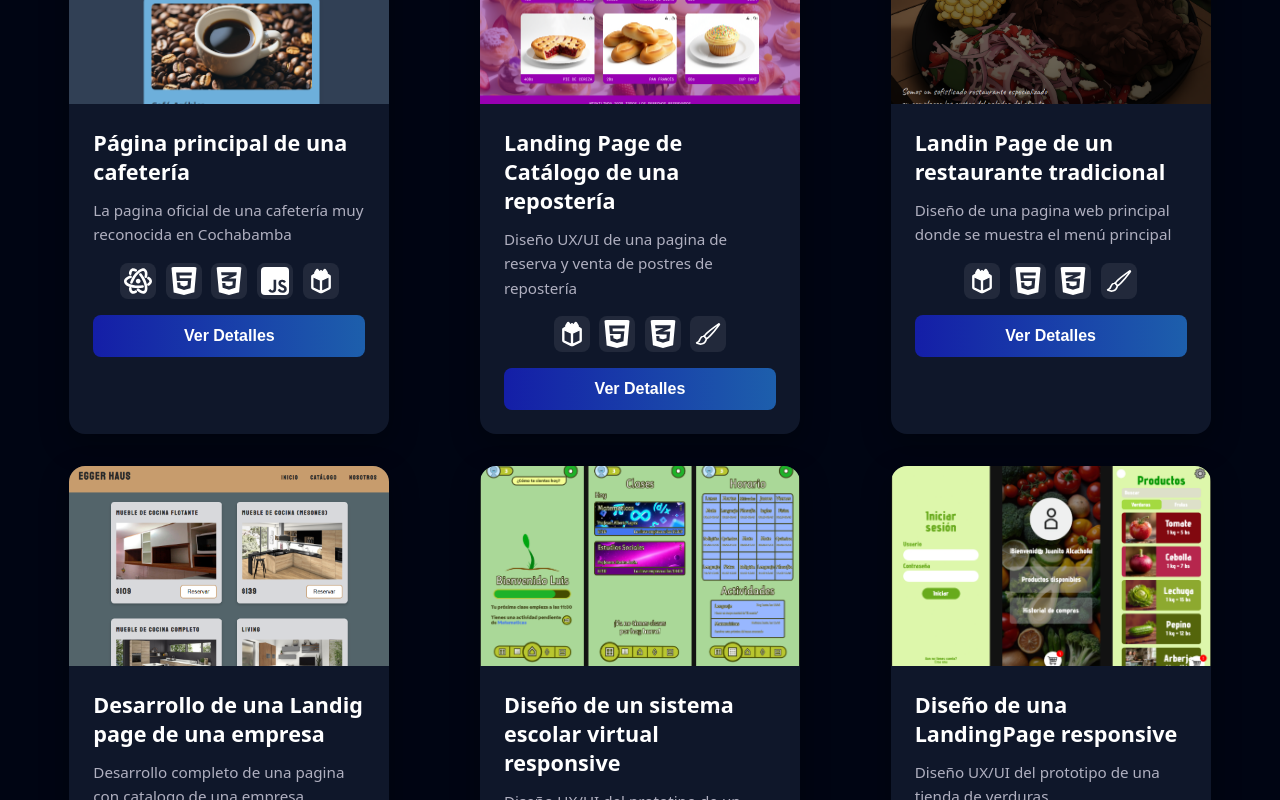
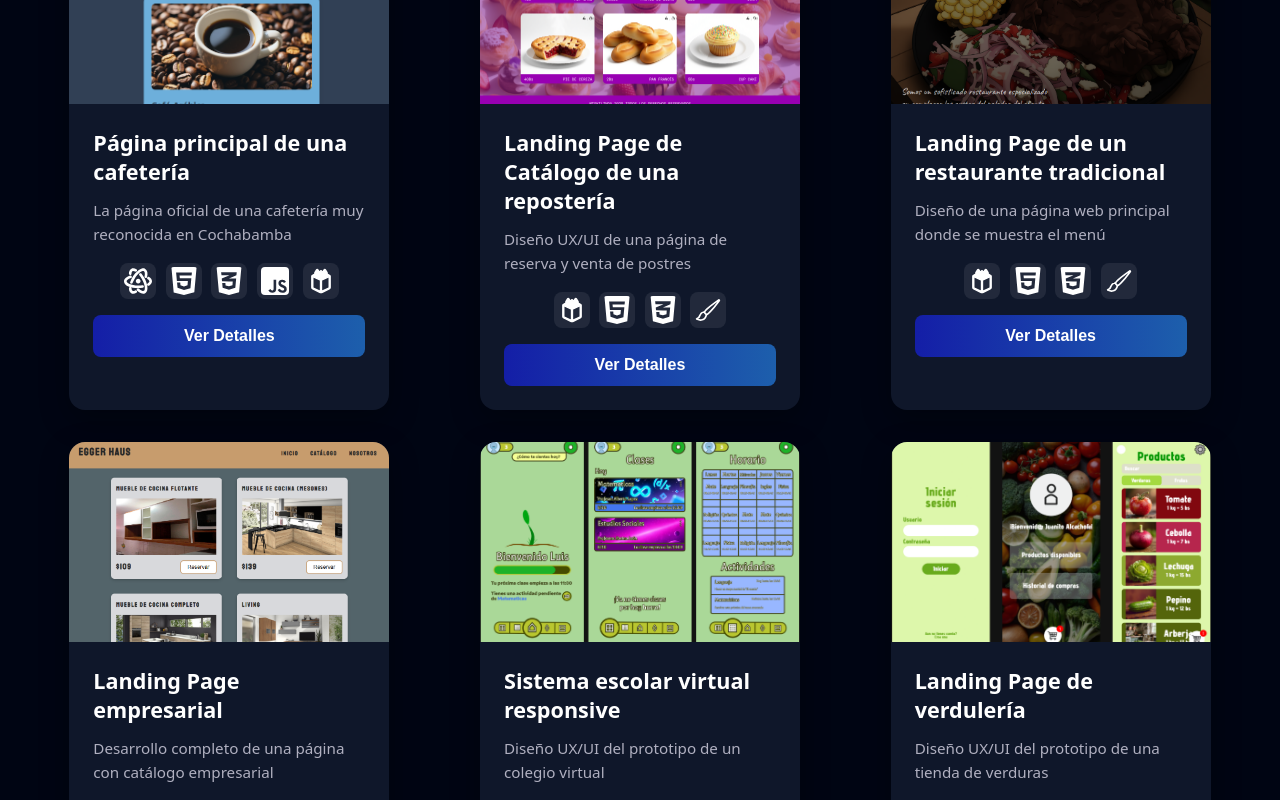
Before and after one commit to cardozoluisfernando2175-web/mi-portfolio-react, a React (Vite) app: page / in a window 1280 px wide. Shown: the part 1720-2520 px from the top of the page. Built offline with nearby package versions, Linux system fonts and the light colour scheme.

Commit message:
Fix assets paths for production

```diff
--- a/src/components/Productos.jsx
+++ b/src/components/Productos.jsx
@@ -1,14 +1,32 @@
 import { useState } from "react";
 import "../styles/Productos.css";
 import ModalProducto from "./ModalProducto";
+
+/* ===== IMÁGENES DE PROYECTOS ===== */
+import cafeteria from "../assets/cafeteria.png";
+import catalogo from "../assets/CATALOGO.png";
+import papillon from "../assets/papillon.png";
+import heggerhaus from "../assets/heggerhaus.png";
+import school from "../assets/school.png";
+import verdureria from "../assets/verdureria.png";
+
+/* ===== ICONOS DE TECNOLOGÍAS ===== */
+import reactIcon from "../assets/react.svg";
+import htmlIcon from "../assets/html.svg";
+import cssIcon from "../assets/css.svg";
+import jsIcon from "../assets/js.svg";
+import penpotIcon from "../assets/penpot.svg";
+import infiniteIcon from "../assets/infinite-painter.svg";
+import responsiveIcon from "../assets/responsive-devices.svg";
+import phpIcon from "../assets/php.svg";
 
 const productos = [
     {
         id: 1,
         nombre: "Página principal de una cafetería",
-        descripcion: "La pagina oficial de una cafetería muy reconocida en Cochabamba",
-        tecnologias: ["react.svg", "html.svg", "css.svg", "js.svg", "penpot.svg"],
-        imagen: "cafeteria.png",
+        descripcion: "La página oficial de una cafetería muy reconocida en Cochabamba",
+        tecnologias: [reactIcon, htmlIcon, cssIcon, jsIcon, penpotIcon],
+        imagen: cafeteria,
         fecha: "2024",
         cliente: "Cafimochi central",
         estado: "Finalizado",
@@ -17,57 +35,57 @@ const productos = [
     {
         id: 2,
         nombre: "Landing Page de Catálogo de una repostería",
-        descripcion: "Diseño UX/UI de una pagina de reserva y venta de postres de repostería",
-        tecnologias: ["penpot.svg", "html.svg", "css.svg", "infinite-painter.svg"],
-        imagen: "CATALOGO.png",
+        descripcion: "Diseño UX/UI de una página de reserva y venta de postres",
+        tecnologias: [penpotIcon, htmlIcon, cssIcon, infiniteIcon],
+        imagen: catalogo,
         fecha: "2024",
         cliente: "Miskilinda",
         estado: "Subido",
-        link: "https://design.penpot.app/#/view?file-id=739c4333-f903-8088-8007-163355878c85&page-id=739c4333-f903-8088-8007-163355878c86&section=interactions&index=0&share-id=87795101-e4ce-8012-8007-46cac72c7fca"
+        link: "https://design.penpot.app/"
     },
     {
         id: 3,
-        nombre: "Landin Page de un restaurante tradicional",
-        descripcion: "Diseño de una pagina web principal donde se muestra el menú principal",
-        tecnologias: ["penpot.svg", "html.svg", "css.svg", "infinite-painter.svg"],
-        imagen: "papillon.png",
+        nombre: "Landing Page de un restaurante tradicional",
+        descripcion: "Diseño de una página web principal donde se muestra el menú",
+        tecnologias: [penpotIcon, htmlIcon, cssIcon, infiniteIcon],
+        imagen: papillon,
         fecha: "2024",
         cliente: "Papillon Shop",
-        estado: "finalizado",
+        estado: "Finalizado",
         link: "https://papillon_shop.com"
     },
     {
         id: 4,
-        nombre: "Desarrollo de una Landig page de una empresa",
-        descripcion: "Desarrollo completo de una pagina con catalogo de una empresa.",
-        tecnologias: ["html.svg", "css.svg", "js.svg", "php.svg", "responsive-devices.svg"],
-        imagen: "heggerhaus.png",
+        nombre: "Landing Page empresarial",
+        descripcion: "Desarrollo completo de una página con catálogo empresarial",
+        tecnologias: [htmlIcon, cssIcon, jsIcon, phpIcon, responsiveIcon],
+        imagen: heggerhaus,
         fecha: "2024",
         cliente: "Heggerhaus",
         estado: "Desplegado",
-        link: "https://heggerhaus.xo.je/?i=1"
+        link: "https://heggerhaus.xo.je/"
     },
     {
         id: 5,
-        nombre: "Diseño de un sistema escolar virtual responsive",
+        nombre: "Sistema escolar virtual responsive",
         descripcion: "Diseño UX/UI del prototipo de un colegio virtual",
-        tecnologias: ["penpot.svg", "infinite-painter.svg", "responsive-devices.svg"],
-        imagen: "school.png",
+        tecnologias: [penpotIcon, infiniteIcon, responsiveIcon],
+        imagen: school,
         fecha: "2024",
         cliente: "UMSS",
         estado: "Diseñado",
-        link: "https://design.penpot.app/#/view?file-id=fffce8d7-4b40-8153-8007-38f84fdd3e19&page-id=fffce8d7-4b40-8153-8007-38f84fdd3e1a&section=interactions&index=0&zoom=fit&share-id=6f5ef70f-2f09-81ea-8007-46cb2ddfd9e7"
+        link: "#"
     },
     {
         id: 6,
-        nombre: "Diseño de una LandingPage responsive",
+        nombre: "Landing Page de verdulería",
         descripcion: "Diseño UX/UI del prototipo de una tienda de verduras",
-        tecnologias: ["penpot.svg", "infinite-painter.svg", "responsive-devices.svg"],
-        imagen: "verdureria.png",
+        tecnologias: [penpotIcon, infiniteIcon, responsiveIcon],
+        imagen: verdureria,
         fecha: "2024",
         cliente: "UMSS",
         estado: "Diseñado",
-        link: "https://design.penpot.app/#/view?file-id=bd830f34-5ac9-8161-8006-ceec70f158de&page-id=bd830f34-5ac9-8161-8006-ceec70f158df&section=interactions&index=0&share-id=6f5ef70f-2f09-81ea-8007-46ccb685318a"
+        link: "#"
     }
 ];
 
@@ -93,19 +111,15 @@ export default function Productos() {
 
                     <div className="grid-productos">
                         {productos.map((producto) => (
-                            <article
-                                key={producto.id}
-                                className="tarjeta-producto"
-                            >
-                                {/* IMAGEN */}
+                            <article key={producto.id} className="tarjeta-producto">
+
                                 <div className="imagen-producto">
                                     <img
-                                        src={`/src/assets/${producto.imagen}`}
+                                        src={producto.imagen}
                                         alt={producto.nombre}
                                     />
                                 </div>
 
-                                {/* CONTENIDO */}
                                 <div className="contenido-producto">
                                     <h3>{producto.nombre}</h3>
                                     <p>{producto.descripcion}</p>
@@ -114,8 +128,8 @@ export default function Productos() {
                                         {producto.tecnologias.map((tec, index) => (
                                             <img
                                                 key={index}
-                                                src={`/src/assets/${tec}`}
-                                                alt=""
+                                                src={tec}
+                                                alt="Tecnología"
                                                 className="icono-tecnologia"
                                             />
                                         ))}
@@ -128,6 +142,7 @@ export default function Productos() {
                                         Ver Detalles
                                     </button>
                                 </div>
+
                             </article>
                         ))}
                     </div>
```
